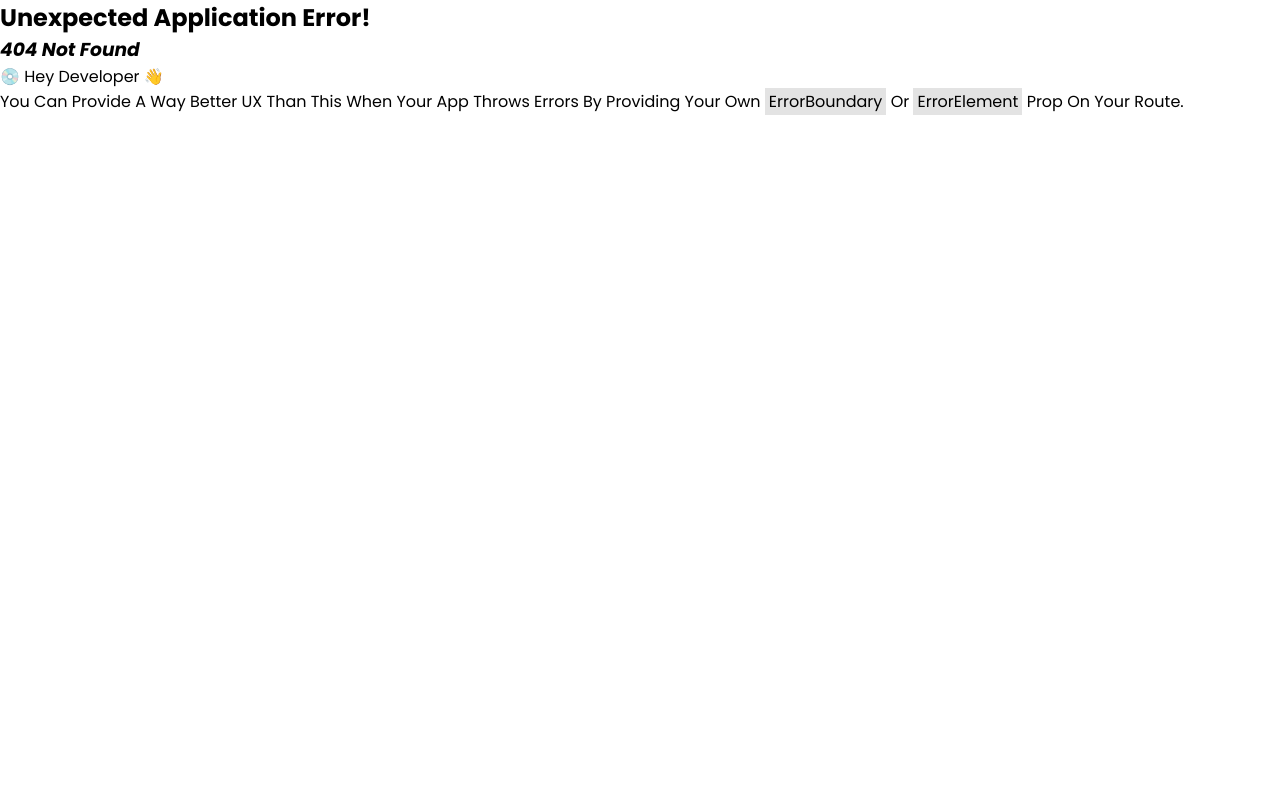
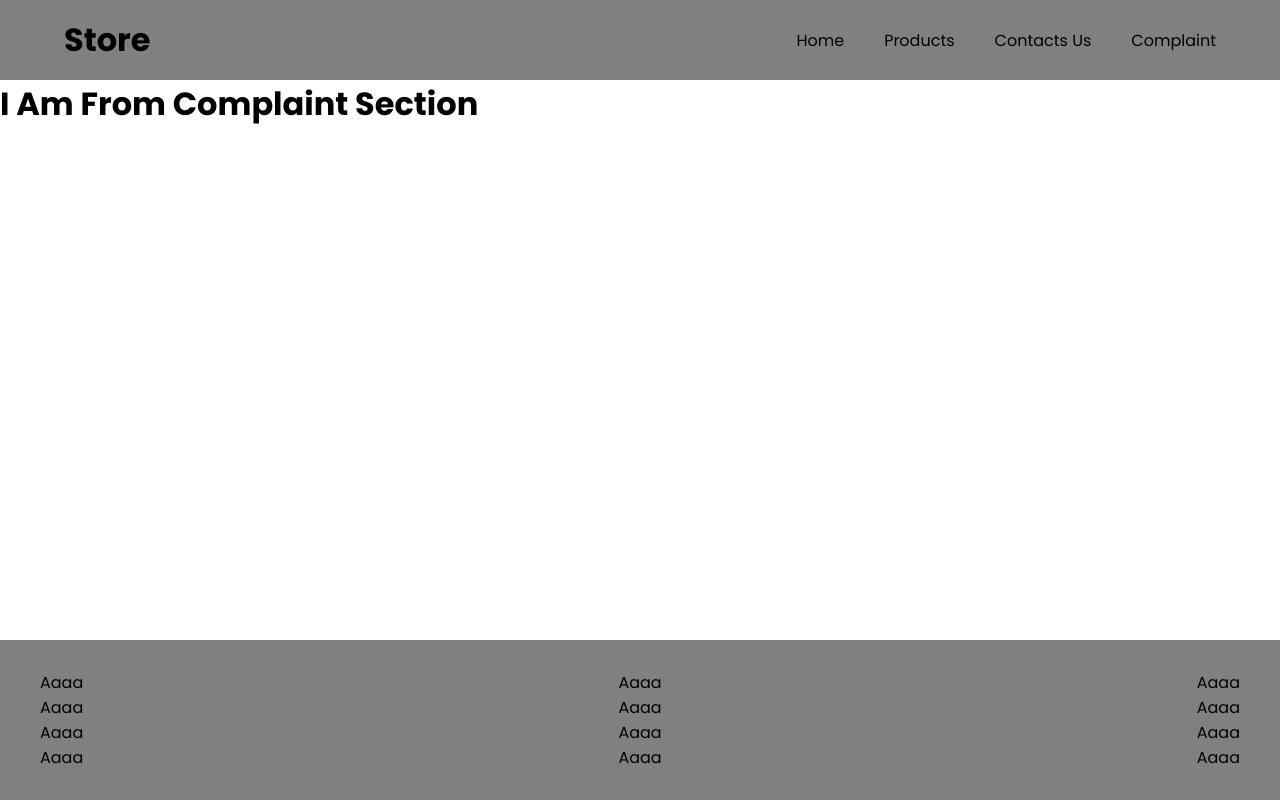
Before and after one commit to satyamdevv27/E-Commerce-website, a React (Vite) app: page /Complaint in a window 1280 px wide. Before the commit this address had no page. Built offline with nearby package versions, Linux system fonts and the light colour scheme.

Commit message:
crated pages

```diff
--- a/src/components/header.jsx
+++ b/src/components/header.jsx
@@ -1,30 +1,36 @@
-import { useState } from "react"
-import "../styles/header.css"
-import {NavLink } from "react-router";
+import { useState } from "react";
+import "../styles/header.css";
+import { NavLink } from "react-router";
 
-function Header () {
-const [isopen , setisopen]= useState(false)
+function Header() {
+  const [isopen, setisopen] = useState(false);
 
-  const handleclick = ()=>{
-   setisopen(!isopen)
+  const handleclick = () => {
+    setisopen(!isopen);
     console.log(isopen);
-
-  }
-
-
+  };
 
   return (
-
     <>
       <div className="header">
         <div className="wrap-header">
-         <div className="logo"><h1>store</h1></div>
+          <div className="logo">
+            <h1>store</h1>
+          </div>
           <nav className={isopen ? "menumobile" : ""}>
             <ul>
-            <NavLink to="#"><li>home</li></NavLink>
+              <NavLink to="/home">
+                <li>home</li>
+              </NavLink>
+              <NavLink to="/product">
                 <li>products</li>
+              </NavLink>
+              <NavLink to="/contact">
                 <li>contacts us</li>
+              </NavLink>
+              <NavLink to="/Complaint">
                 <li>complaint</li>
+              </NavLink>
             </ul>
           </nav>
           <div className="menu" onClick={handleclick}>
@@ -33,8 +39,7 @@ const [isopen , setisopen]= useState(false)
         </div>
       </div>
     </>
-
-  )
+  );
 }
 
 export default Header;
--- /dev/null
+++ b/src/page/complaint.jsx
@@ -0,0 +1,11 @@
+
+
+function Complaint() {
+  return (
+    <div>
+      <h1>i am from Complaint section</h1>
+    </div>
+  )
+}
+
+export default Complaint
--- /dev/null
+++ b/src/page/contact.jsx
@@ -0,0 +1,11 @@
+
+
+function Contact() {
+  return (
+    <div>
+      <h1>i am from Contact section</h1>
+    </div>
+  )
+}
+
+export default Contact
--- a/src/page/home.jsx
+++ b/src/page/home.jsx
@@ -3,7 +3,7 @@
 function Home() {
   return (
     <div>
-      hii i am from home section
+     <h1> hii i am from home section</h1>
     </div>
   )
 }
--- /dev/null
+++ b/src/page/product.jsx
@@ -0,0 +1,11 @@
+
+
+function Product() {
+  return (
+    <div>
+      <h1>i am from Product section</h1>
+    </div>
+  )
+}
+
+export default Product
--- a/src/styles/header.css
+++ b/src/styles/header.css
@@ -17,6 +17,10 @@
     align-items: center;
     margin: auto;
     justify-content: space-between;
+}
+a{
+    text-decoration: none;
+    color: black;
 }
 nav ul {
 display:  flex;
```
Also changed, not shown: src/App.jsx (+16 -1 lines). Lines whose indentation alone changed are shown as unchanged.
